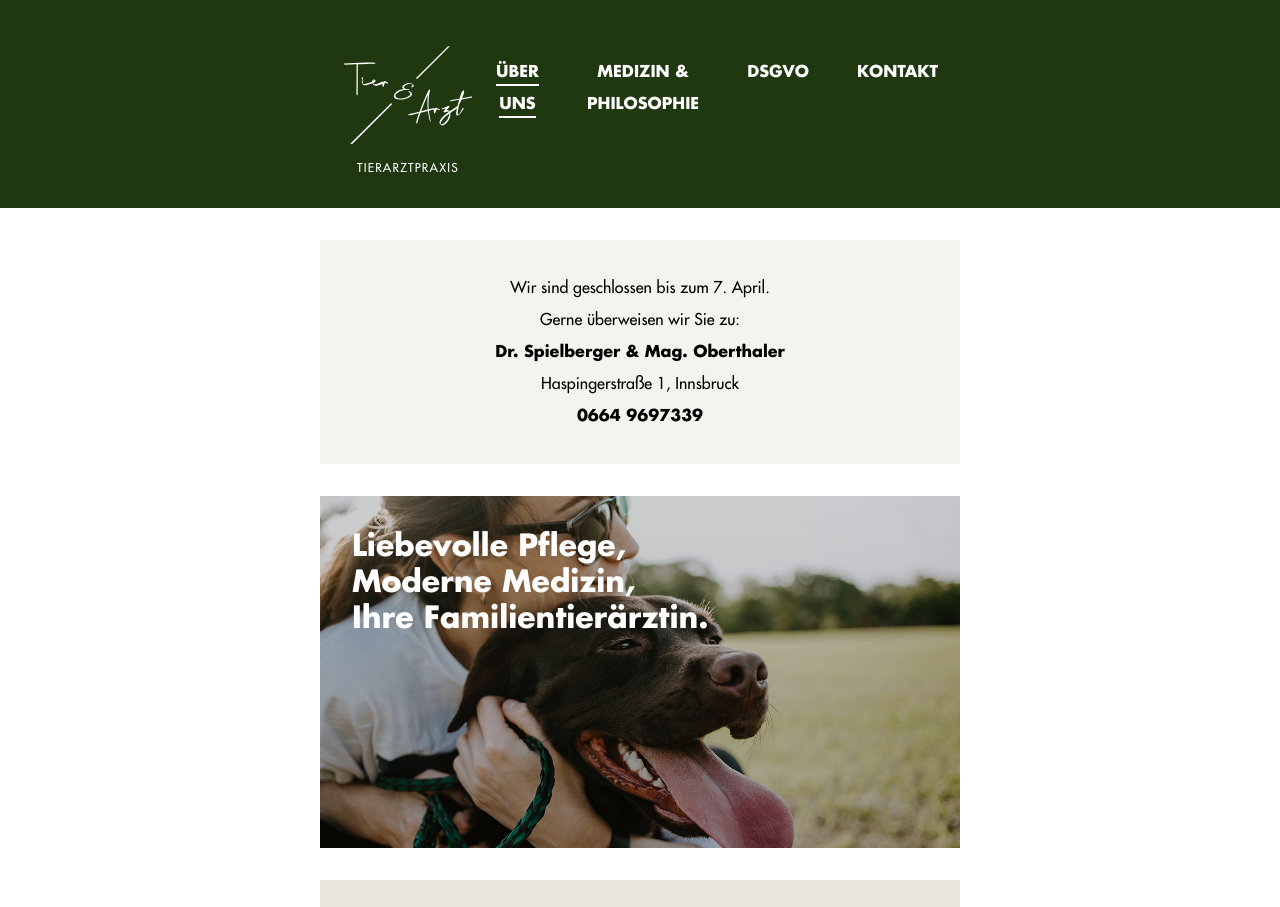
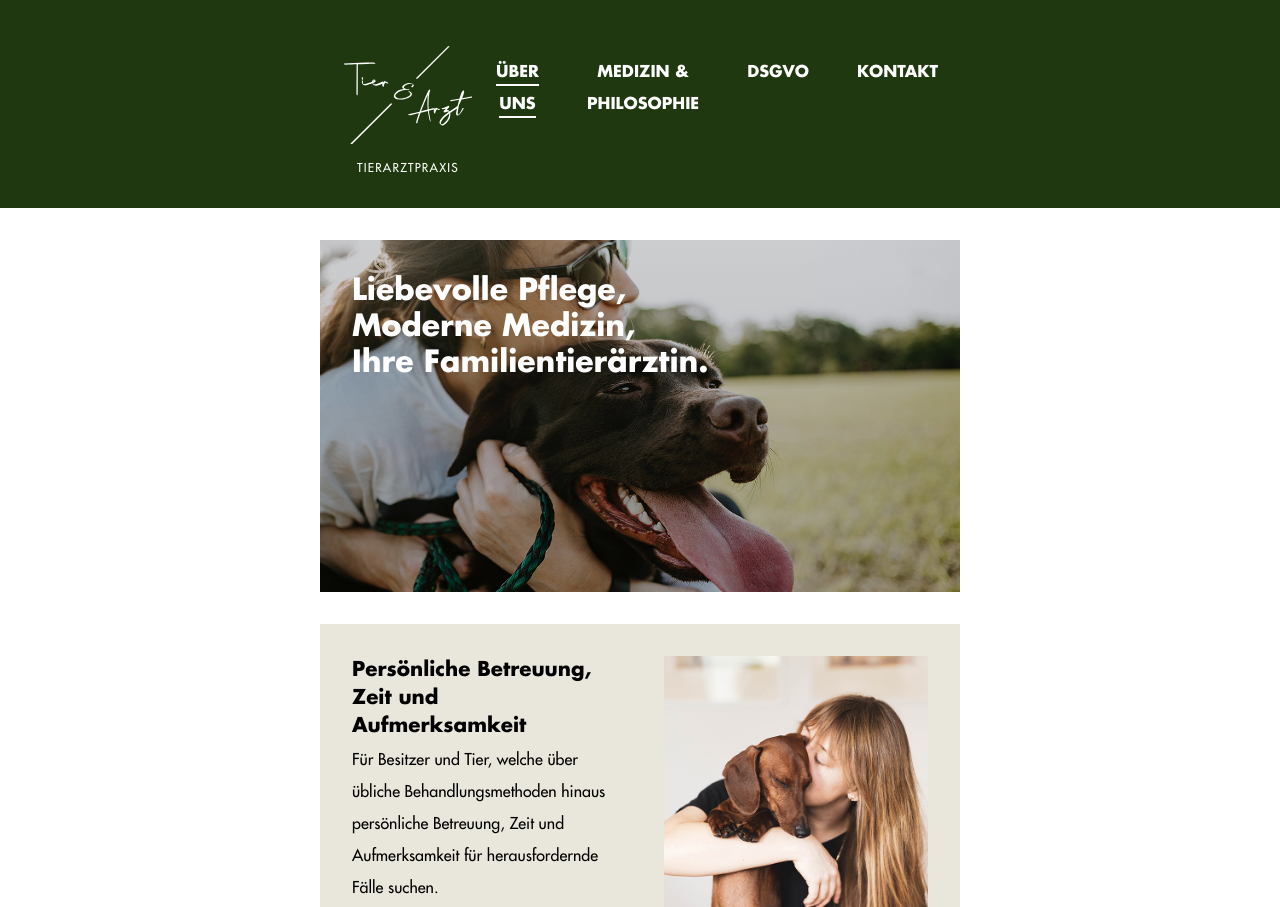
Before and after one commit to jesse1k87/tierundarzt, an Eleventy site: page src/index.html in a window 1280 px wide. Shown: the top 907 px of the page. Built offline with nearby package versions, Linux system fonts and the light colour scheme; Eleventy itself is replaced by a stand-in of ours; files that its build step writes are made by us from their sources.

```diff
--- a/src/_includes/partials/banner.html
+++ b/src/_includes/partials/banner.html
@@ -1,4 +1,4 @@
-<section class="text-center bg-sage-100">
+<!-- <section class="text-center bg-sage-100">
   <span class="m-0 tracking-normal text-base">
     Wir sind geschlossen bis zum 7. April.<br />
     Gerne überweisen wir Sie zu:<br />
@@ -6,4 +6,4 @@
     <span>Haspingerstraße 1, Innsbruck</span><br />
     <span class="font-bold">0664 9697339</span>
   </span>
-</section>
+</section> -->
```
